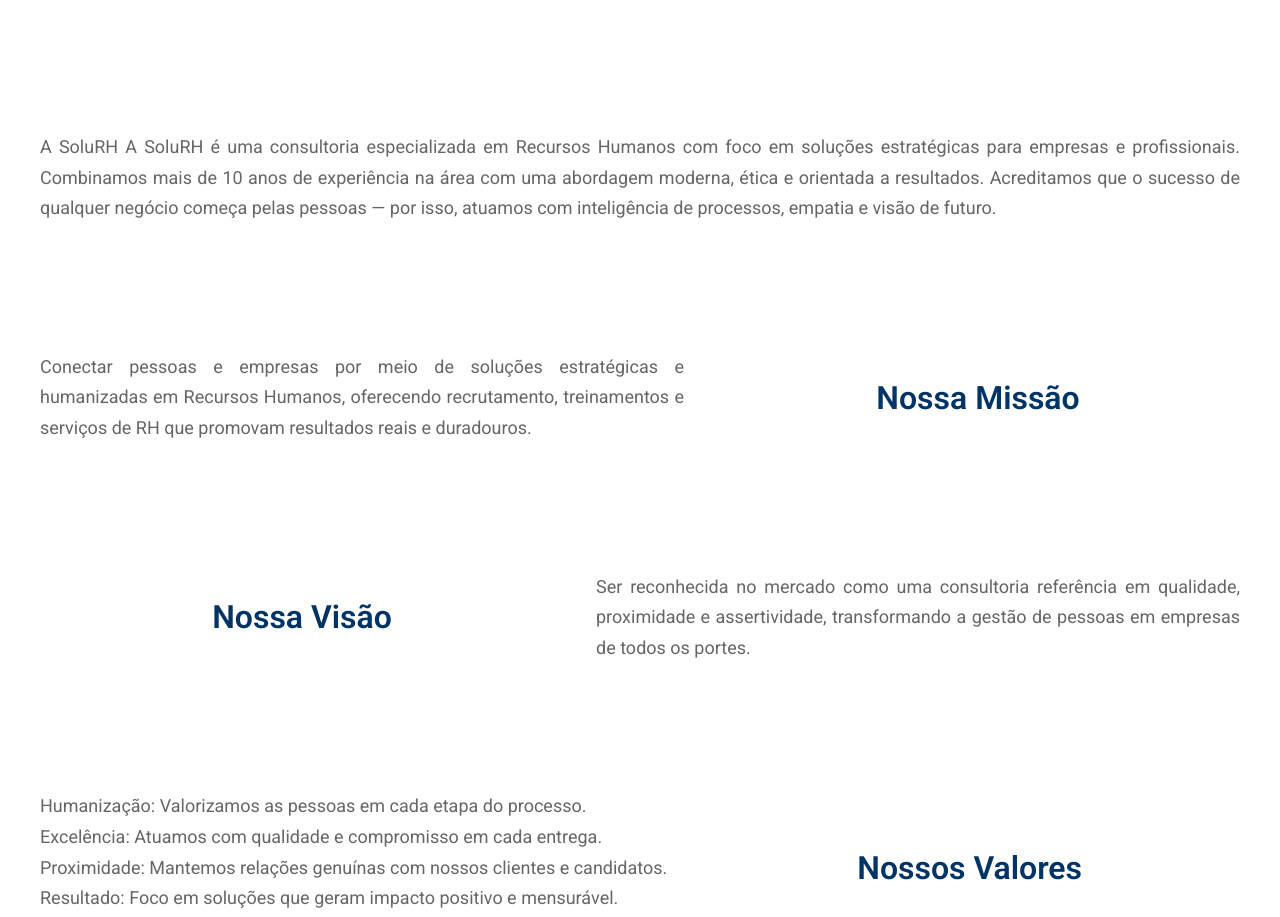
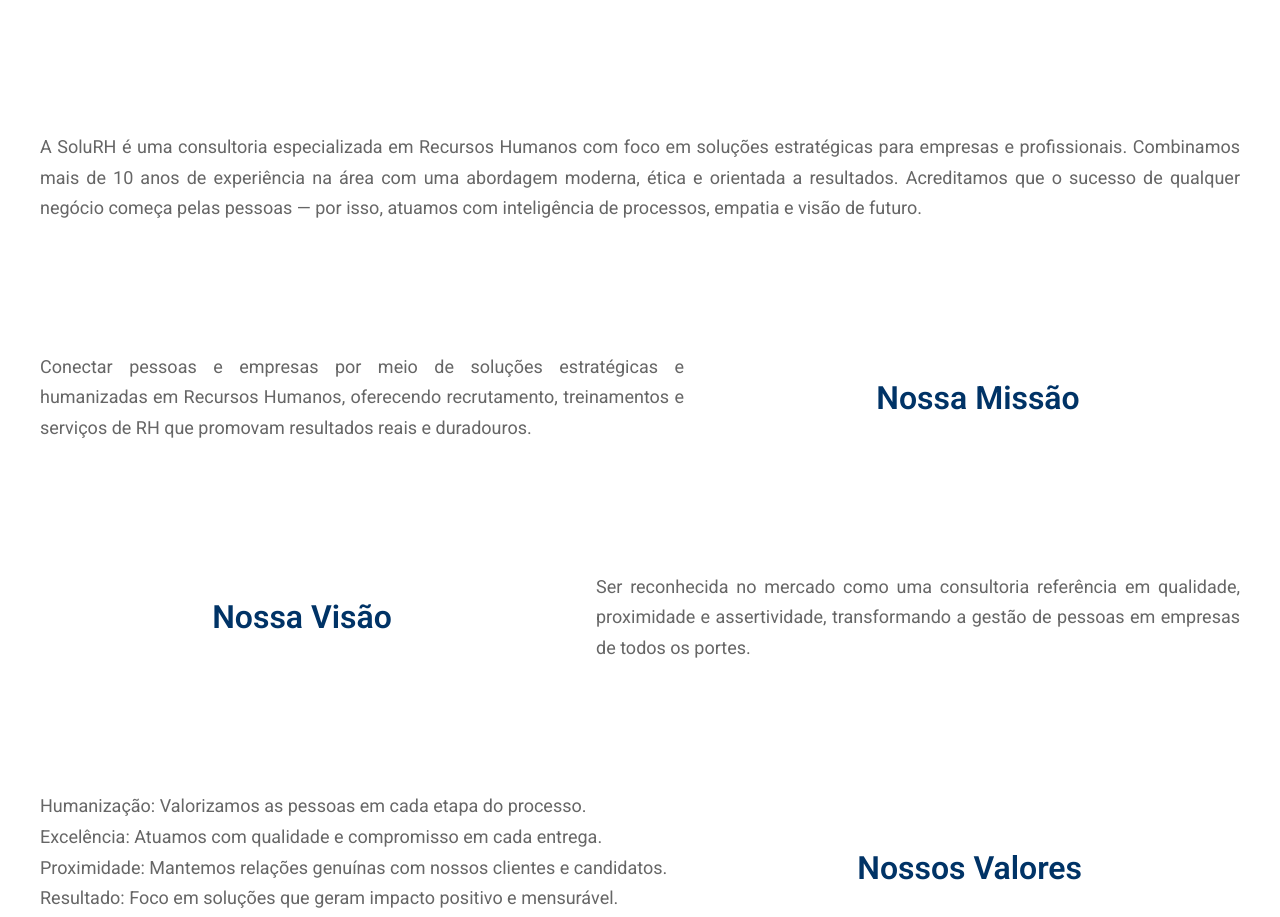
Before and after one commit to NanoThecnolog/solurh-frontend, a Next.js app: page /about in a window 1280 px wide. Shown: the part 1183-2100 px from the top of the page. Built offline with nearby package versions, Linux system fonts and the light colour scheme.

Commit message:
corrige texto do quem somos

```diff
--- a/src/pages/about/index.tsx
+++ b/src/pages/about/index.tsx
@@ -89,7 +89,7 @@
                         </div>
                         <div className={styles.content}>
                             <div className={styles.about}>
-                                <p>A SoluRH A SoluRH é uma consultoria especializada em Recursos Humanos com foco em soluções estratégicas para empresas e profissionais. Combinamos mais de 10 anos de experiência na área com uma abordagem moderna, ética e orientada a resultados. Acreditamos que o sucesso de qualquer negócio começa pelas pessoas — por isso, atuamos com inteligência de processos, empatia e visão de futuro.</p>
+                                <p>A SoluRH é uma consultoria especializada em Recursos Humanos com foco em soluções estratégicas para empresas e profissionais. Combinamos mais de 10 anos de experiência na área com uma abordagem moderna, ética e orientada a resultados. Acreditamos que o sucesso de qualquer negócio começa pelas pessoas — por isso, atuamos com inteligência de processos, empatia e visão de futuro.</p>
                             </div>
                             <div className={styles.mission}>
                                 {//<div className={styles.missionContainer}>
```
